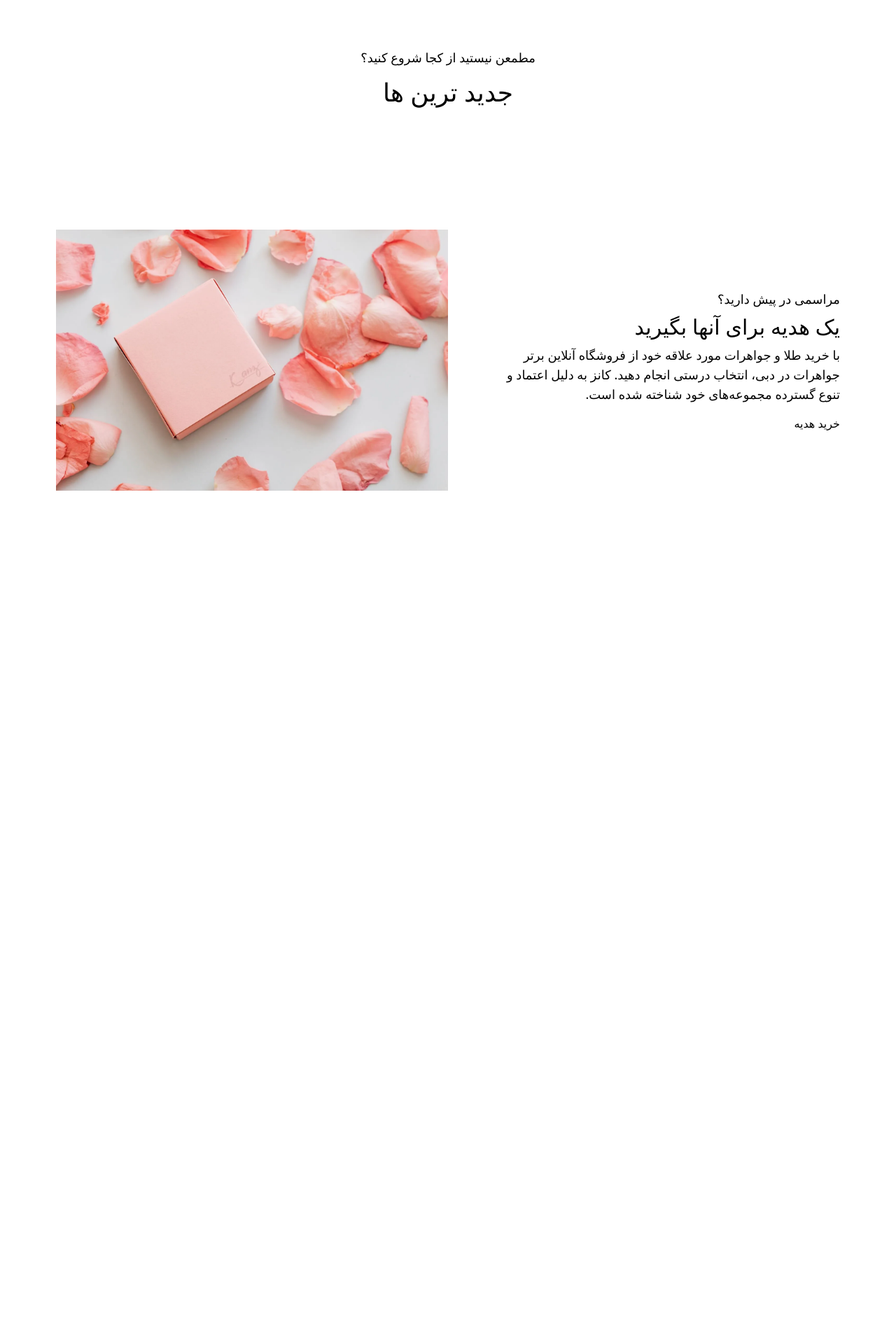
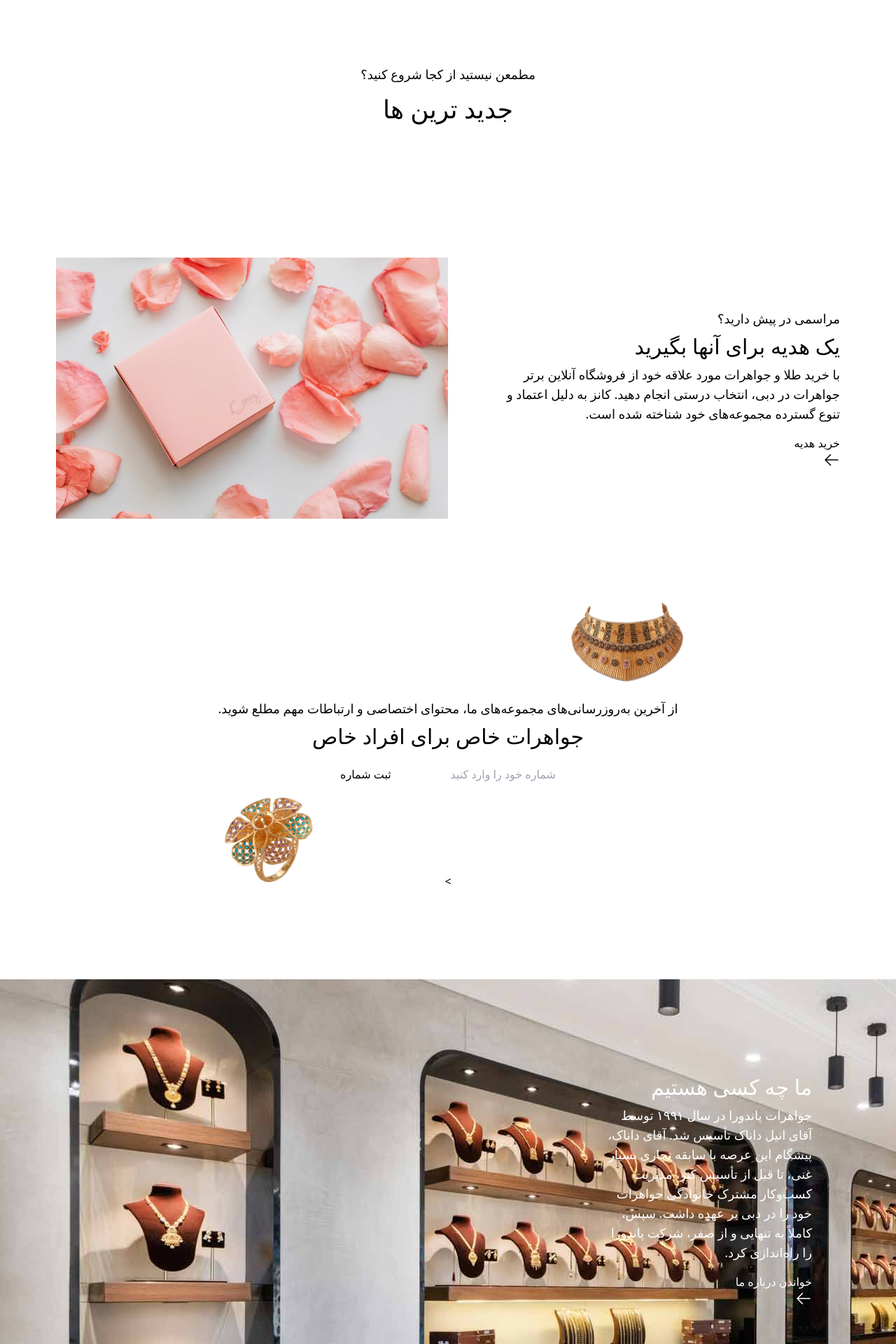
Before and after one commit to rockstarsolider/Jewelry-store-v2, a Django app: page / in a window 1280 px wide. Shown: the part 2120-4040 px from the top of the page at 70% size. Before the commit the page ends 2821 px from the top, so only its background shows below. Run offline with Django 5.2, Linux system fonts and the light colour scheme; data that the repository does not hold is empty; some libraries are stand-ins or nearby versions.

Commit message:
home page finished. product page started

```diff
--- a/products/admin.py
+++ b/products/admin.py
@@ -1,5 +1,5 @@
 from django.contrib import admin
-from .models import Category, Product, Image, Video
+from .models import Category, Product, Image, Video, PhoneNumber
 from custom_translate.templatetags.persian_calendar_convertor import convert_to_persian_calendar ,format_persian_datetime
 from custom_translate.templatetags.custom_translation_tags import translate_number
 from import_export.admin import ImportExportModelAdmin
@@ -91,3 +91,4 @@ admin.site.register(Category, CategoryAdmin)
 admin.site.register(Product, ProductAdmin)
 admin.site.register(Image, ImageAdmin)
 admin.site.register(Video, VideoAdmin)
+admin.site.register(PhoneNumber)
--- /dev/null
+++ b/products/forms.py
@@ -0,0 +1,26 @@
+from django import forms
+from django.core.exceptions import ValidationError
+import re
+
+class PhoneNumberForm(forms.Form):
+    phone_number = forms.CharField(
+        max_length=14,
+        required=True,
+        widget=forms.TextInput(attrs={
+            'class': 'input input-bordered',
+            'placeholder': 'شماره خود را وارد کنید'
+        })
+    )
+
+    def clean_phone_number(self):
+        phone_number = self.cleaned_data.get('phone_number')
+
+        # Example of basic validation (check if it only contains digits)
+        if not re.match(r'^[0-9]+$', phone_number):
+            raise ValidationError('Phone number must contain only digits.')
+
+        # Additional validation (e.g., length check)
+        if len(phone_number) < 10:
+            raise ValidationError('Phone number must be at least 10 digits long.')
+
+        return phone_number
--- /dev/null
+++ b/products/templates/home/footer.html
@@ -0,0 +1,45 @@
+<div class="flex flex-col lg:flex-row w-full p-5 lg:p-10 justify-between px-10 lg:px-20 2xl:px-[20%] gap-8">
+    <div class="pt-5 lg:pt-0">
+        <h2 class="font-medium text-3xl text-primary">پاندورا</h2>
+        <p class="max-w-80 mt-2">خرید جواهرات دست‌ساز برای اینکه هر روزتان را خاص و روزهای ویژه‌تان را به یاد ماندنی‌تر کنید. ببینید چه چیزی ترند است و چه چیزی همه را این فصل هیجان‌زده نگه می‌دارد! Kanz مجموعه متنوعی از جواهرات دست‌ساز باکیفیت با منحصر به فردترین مجموعه جواهرات آنلاین در دبی را آورده است.</p>
+    </div>
+    <div class="flex flex-col gap-2">
+        <h3 class="font-bold text-lg ">طلافروشی</h3>
+        <a hx-get="{% url 'home' %}" hx-target="body" hx-push-url="true" class="text-lg cursor-pointer">خانه</a>
+        <a hx-get="{% url 'products' %}" hx-target="body" hx-push-url="true" class="text-lg cursor-pointer">محصولات</a>
+        <a hx-get="{% url 'about' %}" hx-target="body" hx-push-url="true" class="text-lg cursor-pointer">درباره ما</a>
+    </div>
+    <div class="flex flex-col gap-3">
+        <h3 class="font-bold text-lg ">ارتباط</h3>
+        <a href="mailto:info@pandora.com" class=" cursor-pointer flex gap-2 items-center">
+            <svg xmlns="http://www.w3.org/2000/svg" fill="none" viewBox="0 0 24 24" stroke-width="1.5" stroke="currentColor" class="size-6">
+                <path stroke-linecap="round" stroke-linejoin="round" d="M21.75 6.75v10.5a2.25 2.25 0 0 1-2.25 2.25h-15a2.25 2.25 0 0 1-2.25-2.25V6.75m19.5 0A2.25 2.25 0 0 0 19.5 4.5h-15a2.25 2.25 0 0 0-2.25 2.25m19.5 0v.243a2.25 2.25 0 0 1-1.07 1.916l-7.5 4.615a2.25 2.25 0 0 1-2.36 0L3.32 8.91a2.25 2.25 0 0 1-1.07-1.916V6.75" />
+            </svg>
+            info@pandora.com
+        </a>
+        <a href="tel:09123456789" class=" cursor-pointer flex gap-2 items-center">
+            <svg xmlns="http://www.w3.org/2000/svg" fill="none" viewBox="0 0 24 24" stroke-width="1.5" stroke="currentColor" class="size-6">
+                <path stroke-linecap="round" stroke-linejoin="round" d="M2.25 6.75c0 8.284 6.716 15 15 15h2.25a2.25 2.25 0 0 0 2.25-2.25v-1.372c0-.516-.351-.966-.852-1.091l-4.423-1.106c-.44-.11-.902.055-1.173.417l-.97 1.293c-.282.376-.769.542-1.21.38a12.035 12.035 0 0 1-7.143-7.143c-.162-.441.004-.928.38-1.21l1.293-.97c.363-.271.527-.734.417-1.173L6.963 3.102a1.125 1.125 0 0 0-1.091-.852H4.5A2.25 2.25 0 0 0 2.25 4.5v2.25Z" />
+            </svg>
+            +98 912 1234567
+        </a>
+        <a class="cursor-pointer flex gap-2">
+            <svg xmlns="http://www.w3.org/2000/svg" fill="none" viewBox="0 0 24 24" stroke-width="1.5" stroke="currentColor" class="size-6">
+                <path stroke-linecap="round" stroke-linejoin="round" d="M15 10.5a3 3 0 1 1-6 0 3 3 0 0 1 6 0Z" />
+                <path stroke-linecap="round" stroke-linejoin="round" d="M19.5 10.5c0 7.142-7.5 11.25-7.5 11.25S4.5 17.642 4.5 10.5a7.5 7.5 0 1 1 15 0Z" />
+            </svg>
+            استان تهران، تهران
+        </a>
+    </div>
+    <div class="flex gap-3">
+        <svg xmlns="http://www.w3.org/2000/svg" x="0px" y="0px" width="100" height="100" viewBox="0,0,256,256" class="size-7 cursor-pointer">
+            <g fill="black" fill-rule="nonzero" stroke="none" stroke-width="1.5" stroke-linecap="butt" stroke-linejoin="miter" stroke-miterlimit="10" stroke-dasharray="" stroke-dashoffset="0" font-family="none" font-weight="none" font-size="none" text-anchor="none" style="mix-blend-mode: normal"><g transform="scale(5.12,5.12)"><path d="M16,3c-7.16752,0 -13,5.83248 -13,13v18c0,7.16752 5.83248,13 13,13h18c7.16752,0 13,-5.83248 13,-13v-18c0,-7.16752 -5.83248,-13 -13,-13zM16,5h18c6.08648,0 11,4.91352 11,11v18c0,6.08648 -4.91352,11 -11,11h-18c-6.08648,0 -11,-4.91352 -11,-11v-18c0,-6.08648 4.91352,-11 11,-11zM37,11c-1.10457,0 -2,0.89543 -2,2c0,1.10457 0.89543,2 2,2c1.10457,0 2,-0.89543 2,-2c0,-1.10457 -0.89543,-2 -2,-2zM25,14c-6.06329,0 -11,4.93671 -11,11c0,6.06329 4.93671,11 11,11c6.06329,0 11,-4.93671 11,-11c0,-6.06329 -4.93671,-11 -11,-11zM25,16c4.98241,0 9,4.01759 9,9c0,4.98241 -4.01759,9 -9,9c-4.98241,0 -9,-4.01759 -9,-9c0,-4.98241 4.01759,-9 9,-9z"></path></g></g>
+        </svg>
+        <svg xmlns="http://www.w3.org/2000/svg" fill="none" viewBox="0 0 24 24" stroke-width="1.5" stroke="currentColor" class="size-7 cursor-pointer">
+            <path stroke-linecap="round" stroke-linejoin="round" d="M12 20.25c4.97 0 9-3.694 9-8.25s-4.03-8.25-9-8.25S3 7.444 3 12c0 2.104.859 4.023 2.273 5.48.432.447.74 1.04.586 1.641a4.483 4.483 0 0 1-.923 1.785A5.969 5.969 0 0 0 6 21c1.282 0 2.47-.402 3.445-1.087.81.22 1.668.337 2.555.337Z" />
+        </svg>
+        <svg xmlns="http://www.w3.org/2000/svg" fill="none" viewBox="0 0 24 24" stroke-width="1.5" stroke="currentColor" class="size-7">
+            <path stroke-linecap="round" stroke-linejoin="round" d="m15.75 10.5 4.72-4.72a.75.75 0 0 1 1.28.53v11.38a.75.75 0 0 1-1.28.53l-4.72-4.72M4.5 18.75h9a2.25 2.25 0 0 0 2.25-2.25v-9a2.25 2.25 0 0 0-2.25-2.25h-9A2.25 2.25 0 0 0 2.25 7.5v9a2.25 2.25 0 0 0 2.25 2.25Z" />
+        </svg>
+    </div>
+</div>
--- /dev/null
+++ b/products/templates/home/phone_number_form.html
@@ -0,0 +1,26 @@
+{% load static %}
+
+{% block content %}
+<img src="{% static 'image/home1.webp' %}" class="w-40 relative lg:left-64 bottom-6"/>
+
+<div class="flex flex-col justify-center items-center px-10 lg:px-20 2xl:px-[20%]">
+    <p class="text-lg">از آخرین به‌روزرسانی‌های مجموعه‌های ما، محتوای اختصاصی و ارتباطات مهم مطلع شوید.</p>
+    <h2 class="text-3xl pt-2 text-center">جواهرات خاص برای افراد خاص</h2>
+    <form method="post" hx-post="{% url 'number' %}" hx-target="#subscribe" hx-swap="innerHTML" class="pt-6">
+        {% csrf_token %}
+        {{ form.phone_number}}
+        <button type="submit" class="btn btn-primary">ثبت شماره</button>
+    </form>
+    <div id="response">
+        {% if error %}
+            <p class="text-error pt-2">{{error}}</p>
+        {% endif %}
+        {% if message %}
+            <p class="text-success pt-2">{{message}}</p>
+        {% endif %}
+    </div>
+</div>
+
+<img src="{% static 'image/home2.webp' %}" class="w-32 relative lg:right-64 top-5"/>
+
+{% endblock %}
--- a/products/templates/products/home.html
+++ b/products/templates/products/home.html
@@ -10,7 +10,11 @@
             <h2 class="text-4xl font-medium pt-5">پاندورا</h2>
             <p class="pt-10 font-medium text-xl">گنجینه زیبایی ابدی</p>
             <p class="pt-4 text-lg text-neutral-500">بهترین طلافروشی اصفهان</p>
-            <button hx-get="{% url 'products' %}" hx-target="body" hx-push-url="true" class="btn btn-primary w-36 mt-8">خرید طلا</button>
+            <button hx-get="{% url 'products' %}" hx-target="body" hx-push-url="true" class="btn btn-primary w-36 mt-8">خرید طلا
+                <svg xmlns="http://www.w3.org/2000/svg" fill="none" viewBox="0 0 24 24" stroke-width="1.5" stroke="currentColor" class="size-6">
+                    <path stroke-linecap="round" stroke-linejoin="round" d="M10.5 19.5 3 12m0 0 7.5-7.5M3 12h18" />
+                </svg>
+            </button>
             <div class="hidden lg:block size-96 border border-primary rounded-full absolute -z-20 top-0 right-0 transform translate-x-1/2 -translate-y-1/4"></div>
             <div class="hidden lg:block size-96 border border-primary rounded-full relative -z-20 top-0 right-0 transform -translate-x-1/2 -translate-y-1/4"></div>
         </div>
@@ -30,7 +34,11 @@
                 <div class="w-full md:w-60 px-10 md:px-0">
                     <h3 class="text-2xl font-medium">جواهرات طلا</h3>
                     <p class="text-lg  pt-2">مجموعه ای متنوع و پایدار از قطعات کلاسیک را پیدا کنید که به شما می‌آید و ظاهر شما را کامل می‌کند. </p>
-                    <button hx-get="{% url 'products' %}" hx-target="body" hx-push-url="true" class="btn btn-neutral mt-4">دیدن محصولات بیشتر</button>
+                    <button hx-get="{% url 'products' %}" hx-target="body" hx-push-url="true" class="btn btn-neutral mt-4">دیدن محصولات بیشتر
+                        <svg xmlns="http://www.w3.org/2000/svg" fill="none" viewBox="0 0 24 24" stroke-width="1.5" stroke="currentColor" class="size-6">
+                            <path stroke-linecap="round" stroke-linejoin="round" d="M10.5 19.5 3 12m0 0 7.5-7.5M3 12h18" />
+                        </svg>
+                    </button>
                 </div>
             </div>
             <div class="lg:pt-16 pt-16 justify-center flex flex-col items-center w-full lg:w-auto">
@@ -83,19 +91,41 @@
     </div>
 
     <!-- Gift section -->
-    <div class="pt-32 flex flex-col lg:flex-row justify-between gap-6 lg:gap-16 items-center px-10 lg:px-20 2xl:px-[20%]">
+    <div class="pt-36 flex flex-col lg:flex-row justify-between gap-6 lg:gap-16 items-center px-10 lg:px-20 2xl:px-[20%]">
         <div class="flex flex-col items-start order-2 lg:-order-1">
             <p class="text-lg">مراسمی در پیش دارید؟</p>
             <h2 class="text-3xl pt-2 text-center">یک هدیه برای آنها بگیرید</h2>
             <p class="pt-2 text-lg"> با خرید طلا و جواهرات مورد علاقه خود از فروشگاه آنلاین برتر جواهرات در دبی، انتخاب درستی انجام دهید. کانز به دلیل اعتماد و تنوع گسترده مجموعه‌های خود شناخته شده است.</p>
-            <button hx-get="{% url 'products' %}" hx-target="body" hx-push-url="true" class="btn btn-primary mt-4">خرید هدیه</button>
+            <button hx-get="{% url 'products' %}" hx-target="body" hx-push-url="true" class="btn btn-neutral mt-4">خرید هدیه
+                <svg xmlns="http://www.w3.org/2000/svg" fill="none" viewBox="0 0 24 24" stroke-width="1.5" stroke="currentColor" class="size-6">
+                    <path stroke-linecap="round" stroke-linejoin="round" d="M10.5 19.5 3 12m0 0 7.5-7.5M3 12h18" />
+                </svg>
+            </button>
         </div>
         <img class="w-full lg:w-[50%] object-fill" src="{% static 'image/gift.webp' %}"/>
     </div>
 
     <!-- Subscribe -->
-    <div class="pt-32">
+    <div class="pt-36 w-full flex flex-col justify-center items-center" id="subscribe">
+        {% include 'home/phone_number_form.html' %}>
+    </div>
 
+    <!-- Aboat Us Section -->
+    <div class="mt-32 px-10 py-24 w-full flex flex-col justify-center items-start lg:px-20 2xl:px-[20%]" style="background-image: url('static/image/home3.jpg');">
+        <div class="p-10 flex flex-col justify-center items-start bg-primary text-white max-w-96 rounded-xl">
+            <h2 class="font-medium text-3xl">ما چه کسی هستیم</h2>
+            <p class="text-lg pt-2"> جواهرات پاندورا در سال ۱۹۹۱ توسط آقای انیل داناک تأسیس شد. آقای داناک، پیشگام این عرصه با سابقه تجاری بسیار غنی، تا قبل از تأسیس کَنز، مدیریت کسب‌وکار مشترک خانوادگی جواهرات خود را در دبی بر عهده داشت. سپس، کاملاً به تنهایی و از صفر، شرکت پاندورا را راه‌اندازی کرد.</p>
+            <button hx-get="{% url 'about' %}" hx-target="body" hx-push-url="true" class="btn mt-4">
+                خواندن درباره ما
+                <svg xmlns="http://www.w3.org/2000/svg" fill="none" viewBox="0 0 24 24" stroke-width="1.5" stroke="currentColor" class="size-6">
+                    <path stroke-linecap="round" stroke-linejoin="round" d="M10.5 19.5 3 12m0 0 7.5-7.5M3 12h18" />
+                </svg>
+            </button>
+        </div>
     </div>
+
+    <!-- Footer -->
+    {% include 'home/footer.html' %}
+
 </div>
 {% endblock %}
--- a/products/urls.py
+++ b/products/urls.py
@@ -5,4 +5,6 @@ urlpatterns = [
     path('', views.HomeView.as_view(), name='home'), # Home page
     path('products/', views.ProductsView.as_view(), name='products'), # List of products page
     path('about_us/', views.AboutUsView.as_view(), name='about'),
+    path('number/', views.PhoneNumberView.as_view(), name='number'), # Get user number for announcements
+    path('product/<int:product_id>/', views.ProductView.as_view(), name='product'), # Get user number for announcements
 ]
--- a/products/views.py
+++ b/products/views.py
@@ -1,7 +1,9 @@
-from django.shortcuts import render
+from django.shortcuts import render, get_object_or_404
 from django.views import View
 from .models import Product, Category
 from django.db import models
+from .forms import PhoneNumberForm
+from .models import PhoneNumber
 
 # Create your views here.
 class HomeView(View):
@@ -11,6 +13,7 @@ class HomeView(View):
         context = {
             'products': products,
             'categories': categories,
+            'form': PhoneNumberForm()
         }
         return render(request, 'products/home.html', context)
 
@@ -23,3 +26,25 @@ class ProductsView(View):
 class AboutUsView(View):
     def get(self, request):
         return render(request, 'products/about_us.html')
+
+
+class ProductView(View):
+    def get(self, request, product_id):
+        product = get_object_or_404(Product, id=product_id)
+        return render(request, 'products/product.html', {'product': product})
+
+
+class PhoneNumberView(View):
+    def get(self, request):
+        form = PhoneNumberForm()
+        return render(request, 'home/phone_number_form.html', {'form': form})
+
+    def post(self, request):
+        form = PhoneNumberForm(request.POST)
+        if form.is_valid():
+            PhoneNumber.objects.create(phone_number=form.cleaned_data['phone_number'])
+            message = "فرم با موفقیت ثبت شد"
+            return render(request, 'home/phone_number_form.html', {'message': message, 'form': form})
+        else:
+            message = 'شماره تلفن باید حداقل 11 رقم باشد!'
+            return render(request, 'home/phone_number_form.html', {'error': message, 'form': form})
```
Also changed, not shown: products/models.py (+8 -0 lines), products/templates/products/product.html (added, +16 -0 lines), products/migrations/0003_phonenumber.py (added), products/static/image/home1.webp (added), products/static/image/home2.webp (added), products/static/image/home3.jpg (added).
